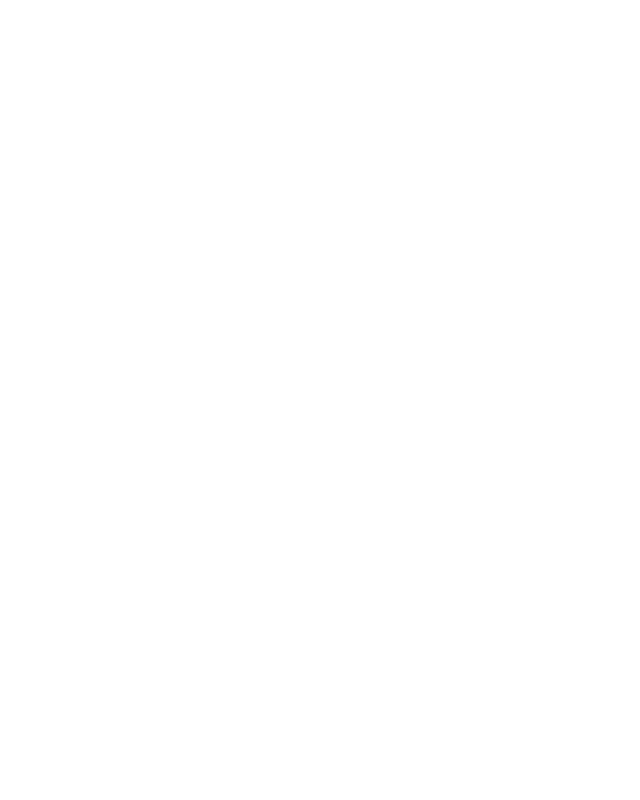
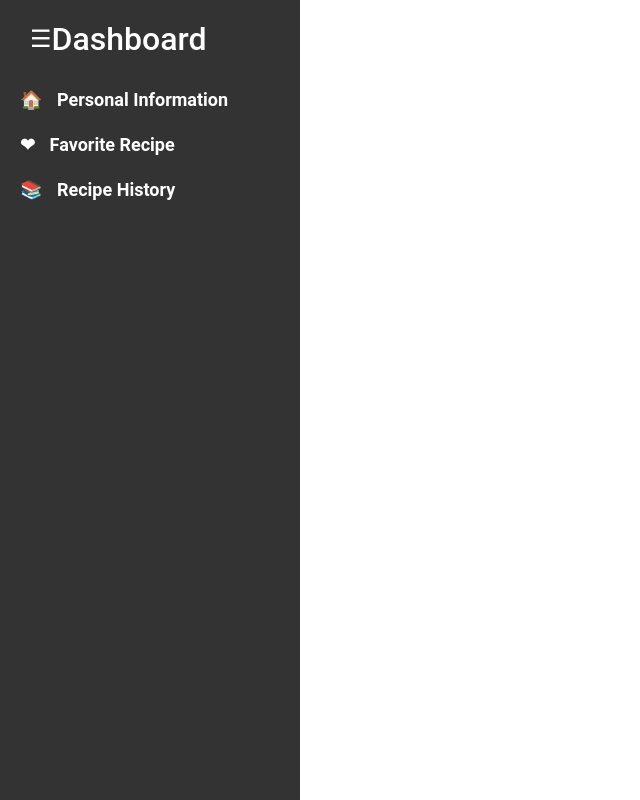
Before and after one commit to parulchaddha/TasteBud-AI, a React (Create React App) app in the folder tastebud/: page /detailsboard in a window 1280 px wide. Before the commit this address had no page. Shown: the whole page, without its empty margins (0-640 px from the left). Built offline with nearby package versions, Linux system fonts and the light colour scheme.

Commit message:
New dashboard added

```diff
--- a/tastebud/src/App.js
+++ b/tastebud/src/App.js
@@ -6,7 +6,7 @@
 import Dashboard from './Components/dashboard';
 import Modal from 'react-modal';
 import Diet from './Components/Diet';
-
+import Detailsboard from './Components/Detailsboard';
 
 import {
   BrowserRouter as Router,
@@ -60,6 +60,9 @@
 
           <Route path="/diet"
             element={<Imagecarousel />} />
+
+          <Route path="/detailsboard"
+            element={<Detailsboard />} />
         </Routes>
 
       </Router>
--- /dev/null
+++ b/tastebud/src/Components/Detailsboard.js
@@ -0,0 +1,37 @@
+// Sidebar.js
+import React, { useState } from 'react';
+import { Link } from 'react-router-dom';
+import '../css/detailsboard.css';
+
+const Sidebar = () => {
+  const [isOpen, setIsOpen] = useState(false);
+
+  const toggleSidebar = () => {
+    setIsOpen(!isOpen);
+  };
+
+  return (
+    <div className={`sidebar ${isOpen ? 'open' : ''}`}>
+      <h2>
+        <span className="toggle-btn" onClick={toggleSidebar}>
+          &#9776;
+        </span>
+        Dashboard
+      </h2>
+      <Link to="#" className="sidebar-link">
+        <span className="icon">&#127968;</span> {/* Home Icon */}
+        Personal Information
+      </Link>
+      <Link to="#" className="sidebar-link">
+        <span className="icon">&#10084;</span> {/* Heart Icon */}
+        Favorite Recipe
+      </Link>
+      <Link to="#" className="sidebar-link">
+        <span className="icon">&#128218;</span> {/* Book Icon */}
+        Recipe History
+      </Link>
+    </div>
+  );
+};
+
+export default Sidebar;
--- /dev/null
+++ b/tastebud/src/css/detailsboard.css
@@ -0,0 +1,79 @@
+
+  /* Update styles for links */
+  a:link,
+  a:visited {
+    text-decoration: none;
+    color: white;
+    font-size: 18px;
+    font-weight: bold;
+    display: block;
+    padding: 8px 0;
+    transition: background-color 0.3s, color 0.3s;
+  }
+
+  a:hover {
+    background-color: white;
+    color: black;
+  }
+
+  /* Hamburger icon */
+  .sidebar {
+    width: 300px;
+    height: 100vh;
+    background-color: #333;
+    color: white;
+    padding: 20px;
+    position: fixed;
+    transition: width 0.3s ease; /* Add smooth transition for width */
+  }
+
+  .sidebar h2 {
+    margin-bottom: 20px;
+    display: flex;
+    justify-content:flex-start;
+    align-items: center;
+    margin-left: 5px;
+  }
+
+  .sidebar-link {
+    text-decoration: none;
+    color: white;
+    font-size: 18px;
+    display: flex;
+    align-items: center;
+    padding: 8px 0;
+    transition: background-color 0.3s, color 0.3s;
+  }
+
+  .sidebar-link:hover {
+    text-decoration: underline;
+    background-color: white;
+    color: black;
+  }
+
+  .icon {
+    margin-right: 10px;
+  }
+
+  /* Open state styles */
+  .sidebar.open {
+    width: 250px;
+  }
+
+  .toggle-btn {
+    cursor: pointer;
+    font-size: 24px;
+    transition: right 0.3s ease; /* Add smooth transition for right position */
+    margin-left: 5px; /* Adjust margin for less distance */
+  }
+  /* Media query for smaller screens */
+  @media screen and (max-width: 768px) {
+    .sidebar {
+      width: 0;
+      overflow: hidden;
+    }
+
+    .sidebar.open {
+      width: 250px;
+    }
+  }
```
